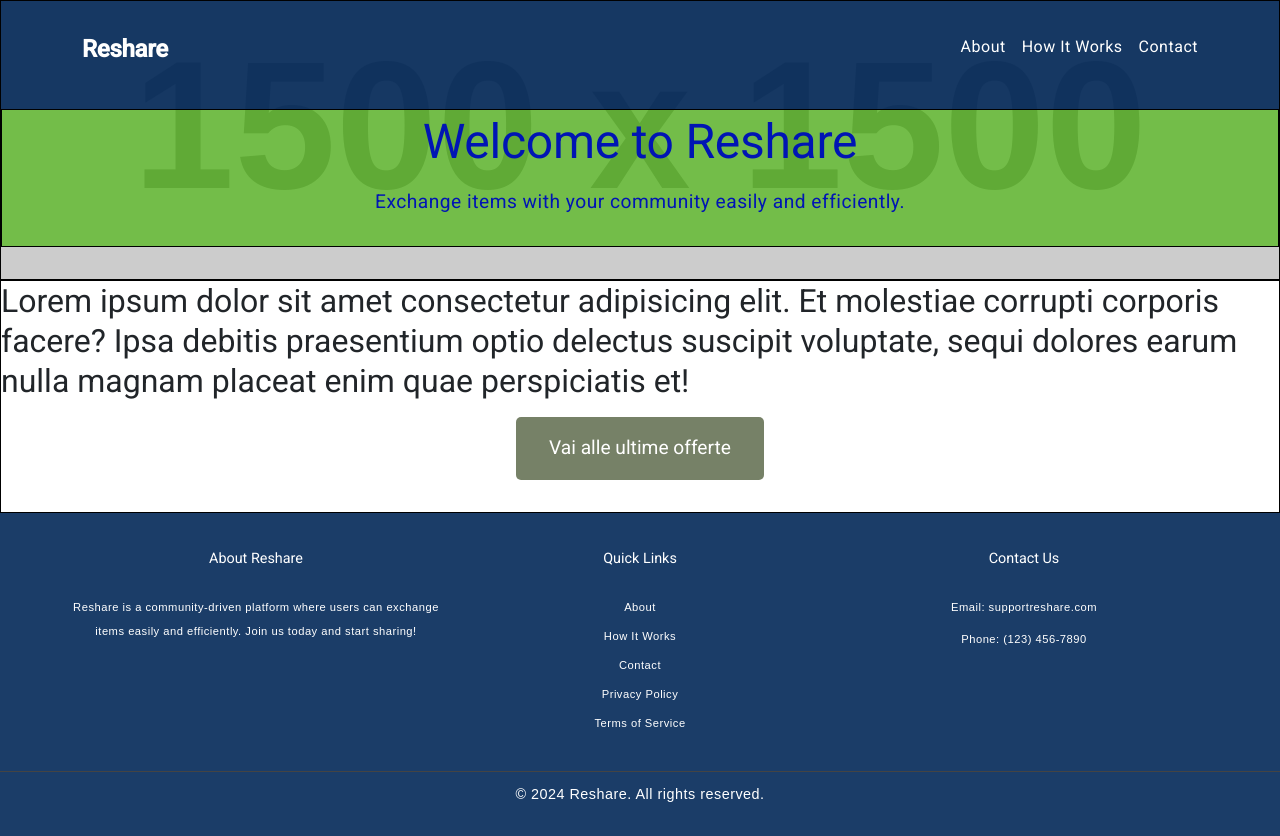
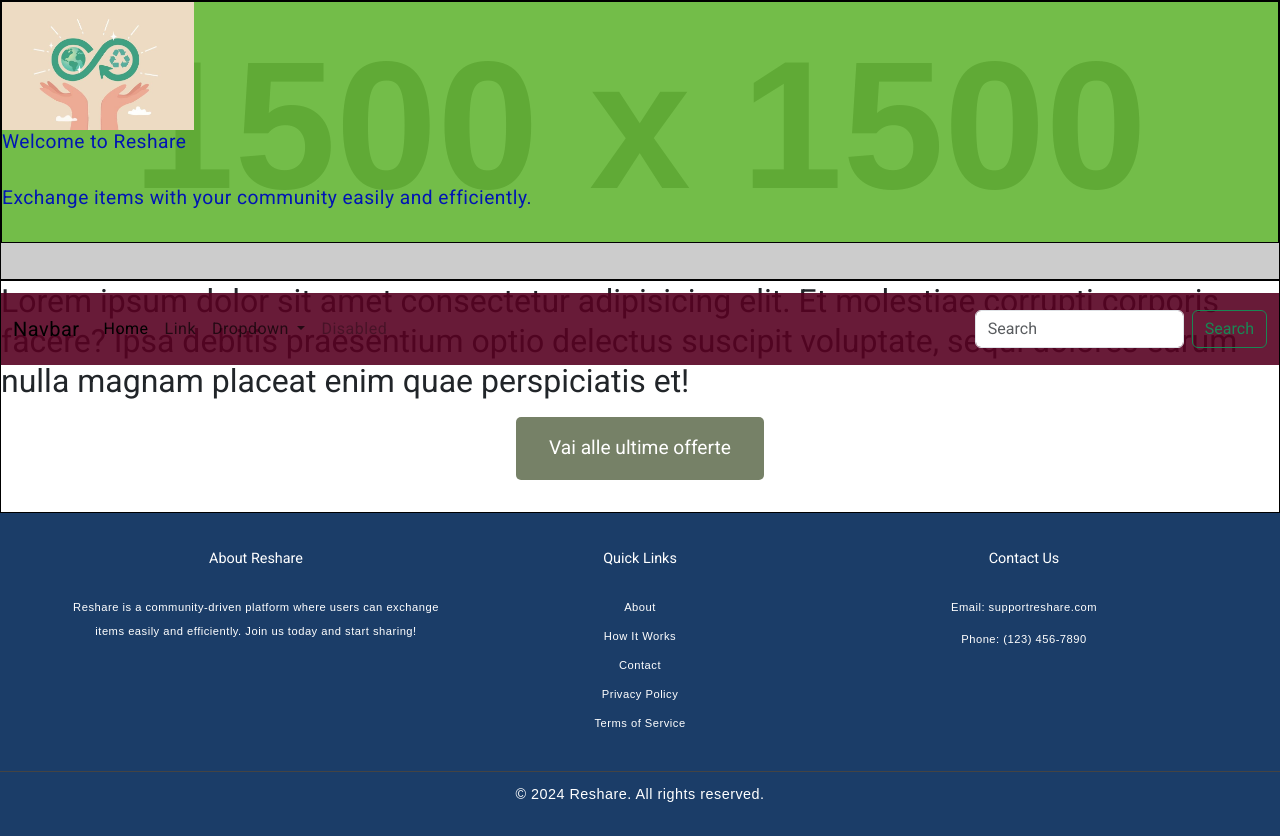
Before and after one commit to 1stany/reshare-fe, an Angular app: page / in a window 1280 px wide. Built offline with nearby package versions, Linux system fonts and the light colour scheme.

Commit message:
aggiunge logo nella header

```diff
--- a/src/app/header/header.component.css
+++ b/src/app/header/header.component.css
@@ -7,9 +7,13 @@ header {
     border: 1px solid black;
 }
 
-.navbar {
-    background:  rgba(0, 39, 87, 0.893);
-    color: #fff;
+#logo{
+    width: 12em;
+}
+
+nav{
+    background:  rgba(87, 0, 33, 0.893);
+    color: #ce0707;
     padding: 1rem 0;
 }
 
@@ -47,7 +51,6 @@ header {
 }
 
 .hero-content {
-    text-align: center;
     color: #0015b4;
     margin-bottom: 50px;
     border: 1px solid black;
--- a/src/app/header/header.component.html
+++ b/src/app/header/header.component.html
@@ -1,18 +1,49 @@
 <header>
     <div class="hero">
-        <nav class="navbar">
-            <div class="container">
-                <h1 class="logo">Reshare</h1>
-                <ul class="nav-links">
-                    <li><a href="#about">About</a></li>
-                    <li><a href="#how-it-works">How It Works</a></li>
-                    <li><a href="#contact">Contact</a></li>
+
+
+        <div class="hero-content">
+            <span><img src="/imgs/logo.jpg" alt="logo" id="logo"></span>
+                <span><p>Welcome to Reshare</p>
+                    <p>Exchange items with your community easily and efficiently.</p>
+                </span>
+
+        </div>
+        <nav class="navbar navbar-expand-lg bg-subtle" >
+            <div class="container-fluid">
+              <a class="navbar-brand" href="#">Navbar</a>
+              <button class="navbar-toggler" type="button" data-bs-toggle="collapse" data-bs-target="#navbarSupportedContent" aria-controls="navbarSupportedContent" aria-expanded="false" aria-label="Toggle navigation">
+                <span class="navbar-toggler-icon"></span>
+              </button>
+              <div class="collapse navbar-collapse" id="navbarSupportedContent">
+                <ul class="navbar-nav me-auto mb-2 mb-lg-0">
+                  <li class="nav-item">
+                    <a class="nav-link active" aria-current="page" href="#">Home</a>
+                  </li>
+                  <li class="nav-item">
+                    <a class="nav-link" href="#">Link</a>
+                  </li>
+                  <li class="nav-item dropdown">
+                    <a class="nav-link dropdown-toggle" href="#" role="button" data-bs-toggle="dropdown" aria-expanded="false">
+                      Dropdown
+                    </a>
+                    <ul class="dropdown-menu">
+                      <li><a class="dropdown-item" href="#">Action</a></li>
+                      <li><a class="dropdown-item" href="#">Another action</a></li>
+                      <li><hr class="dropdown-divider"></li>
+                      <li><a class="dropdown-item" href="#">Something else here</a></li>
+                    </ul>
+                  </li>
+                  <li class="nav-item">
+                    <a class="nav-link disabled" aria-disabled="true">Disabled</a>
+                  </li>
                 </ul>
+                <form class="d-flex" role="search">
+                  <input class="form-control me-2" type="search" placeholder="Search" aria-label="Search">
+                  <button class="btn btn-outline-success" type="submit">Search</button>
+                </form>
+              </div>
             </div>
-        </nav>
-        <div class="hero-content">
-            <h1>Welcome to Reshare</h1>
-            <p>Exchange items with your community easily and efficiently.</p>
-        </div>
+          </nav>
     </div>
 </header>
```
Also changed, not shown: public/imgs/logo.jpg (renamed from src/app/imgs/logo.jpg).
